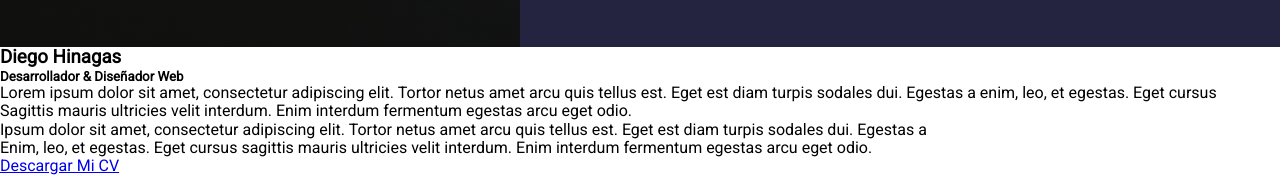
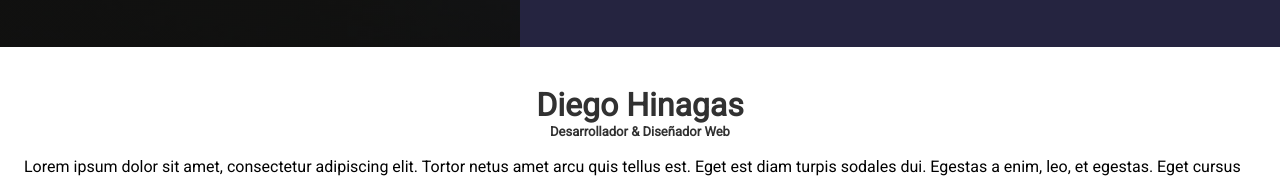
Before and after one commit to diegoalbert27/site-portfolio, a website: page index.html in a window 1280 px wide. Shown: the part 753-945 px from the top of the page. Drawn offline with nearby package versions, Linux system fonts and the light colour scheme.

Commit message:
styles for description section

```diff
--- a/styles/style.css
+++ b/styles/style.css
@@ -17,10 +17,39 @@ h2 {
   line-height: 28px;
 }
 
+h1 {
+  font-family: Roboto;
+  font-style: normal;
+  font-weight: bold;
+  font-size: 32px;
+  line-height: 37px;
+}
+
+h5 {
+  font-family: Roboto;
+  font-style: normal;
+  font-weight: bold;
+  font-size: 13px;
+  line-height: 15px;
+}
+
+p {
+  font-family: Roboto;
+  font-style: normal;
+  font-weight: normal;
+  font-size: 16px;
+  line-height: 24px;
+}
+
 .header {
   width: 100%;
   height: 100vh;
-  background : linear-gradient(0deg, rgba(26, 26, 26, 0.6), rgba(26, 26, 26, 0.6)), url("../img/hero-image.jpg") center / cover;
+  background: linear-gradient(
+      0deg,
+      rgba(26, 26, 26, 0.6),
+      rgba(26, 26, 26, 0.6)
+    ),
+    url("../img/hero-image.jpg") center / cover;
 }
 
 .sidebar {
@@ -101,6 +130,7 @@ h2 {
 
 .navbar-container {
   z-index: 50;
+  visibility: hidden;
   position: fixed;
   width: 100%;
   height: 100%;
@@ -109,6 +139,7 @@ h2 {
 }
 
 .navbar {
+  visibility: visible;
   position: fixed;
   width: 100%;
   padding: 10px;
@@ -169,6 +200,57 @@ h2 {
   line-height: 14px;
 }
 
-section {
+.section {
+  margin: 2em 1.5em;
   height: 1000px;
 }
+
+.description {
+  display: flex;
+  flex-flow: column nowrap;
+}
+
+.description__title {
+  text-align: center;
+  padding: 0.5em;
+}
+
+.description__title h1 {
+  color: rgba(27, 27, 27, 0.9);
+}
+
+.description__title h5 {
+  color: rgba(27, 27, 27, 0.9);
+}
+
+.description__content {
+  display: flex;
+  flex-flow: column nowrap;
+  align-items: flex-start;
+}
+
+.description__content p {
+  margin: 0.5em 0;
+}
+
+.description__btn {
+  margin: 2em 0;
+  display: flex;
+}
+
+.description__btn a {
+  padding: 25px;
+  color: #fafafa;
+  text-decoration: none;
+  background: #252440;
+  box-shadow: 4.6875px 4.6875px 9.375px #C4C4C4;
+  border-radius: 10px;
+  text-align: center;
+  width: 100%;
+
+  font-size: 18px;
+  line-height: 21px;
+  font-family: Roboto;
+  font-style: normal;
+  font-weight: bold;
+}
```
